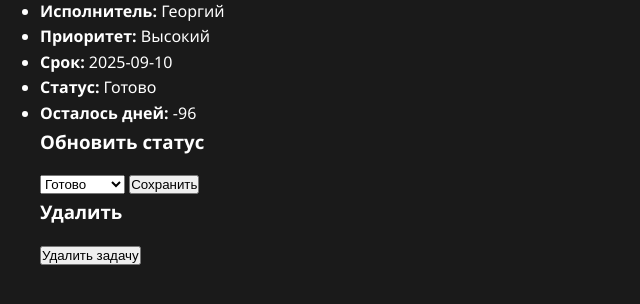
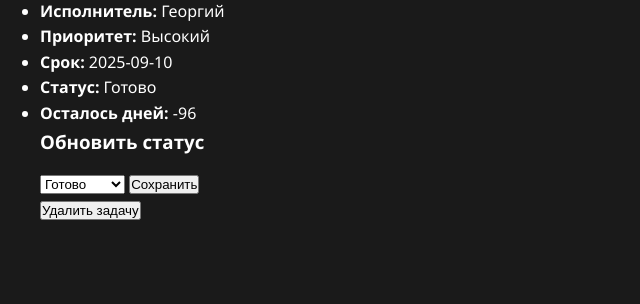
Before and after one commit to hendov4ik322/RadarMMS, a Flask app: page /task/1 in a window 1280 px wide. Shown: the part 190-494 px from the top of the page, without its empty margins (0-640 px from the left). Run offline with Flask 3, Linux system fonts and the light colour scheme; data comes from the database, SQL or seed files in the repository.

```diff
--- a/templates/detail.html
+++ b/templates/detail.html
@@ -31,7 +31,6 @@
 		<button type="submit">Сохранить</button>
 	</form>
 
-	<h3>Удалить</h3>
 	<button class="delete-btn" data-id="{{ task.id }}" data-title="{{ task.title|e }}">
 		<i class="fa fa-trash"></i> Удалить задачу
 	</button>
```
